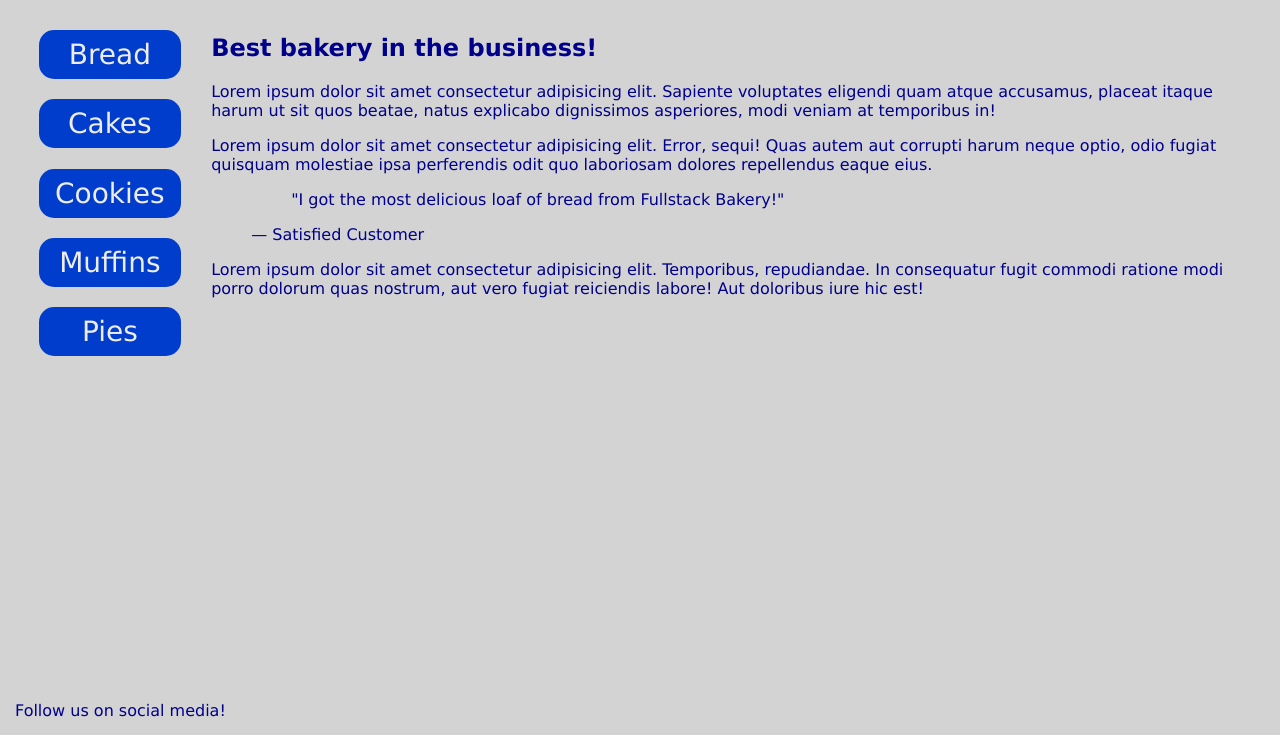
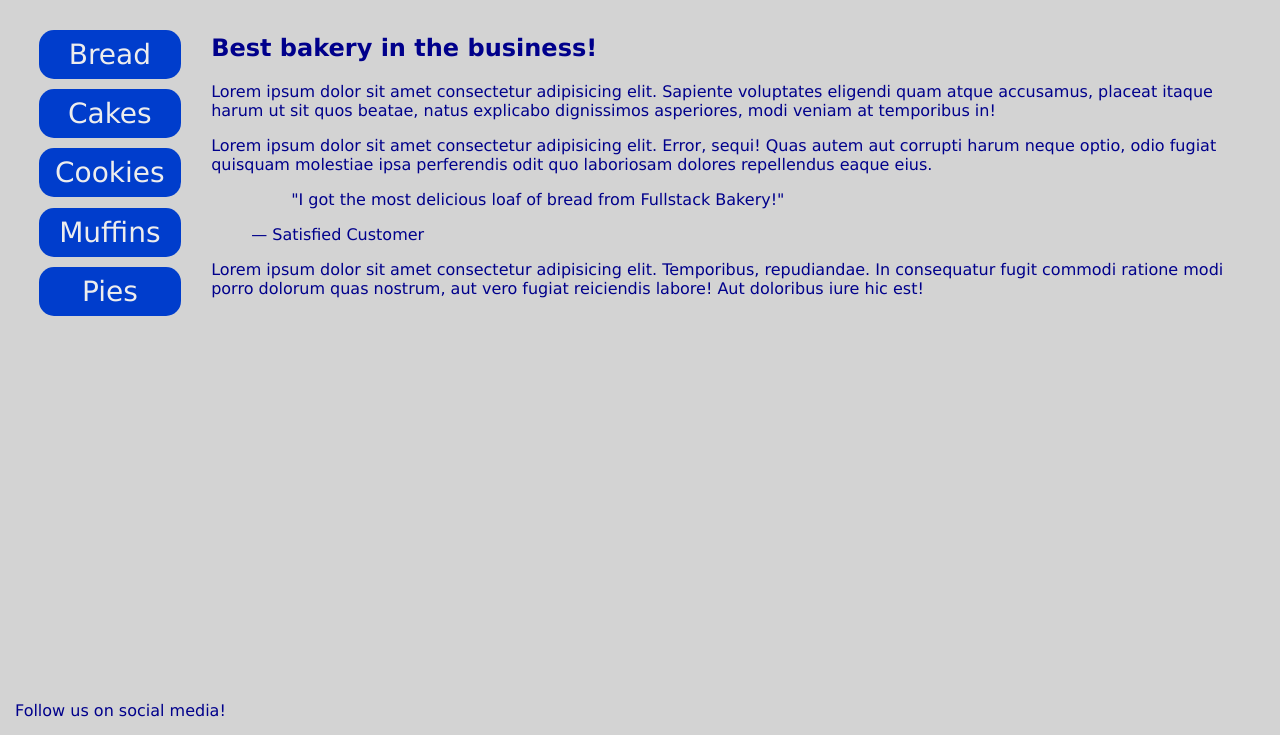
Before and after one commit to torbitj/fullstack-bakery, a plain HTML site: page index.html in a window 1280 px wide. Shown: the part 65-800 px from the top of the page. Drawn offline with Linux system fonts and the light colour scheme.

Commit message:
Update gap spacing

```diff
--- a/assets/css/styles.css
+++ b/assets/css/styles.css
@@ -40,7 +40,7 @@ aside ul {
   flex-direction: column;
   align-items: flex-end;
   list-style-type: none;
-  gap: 2ch;
+  gap: 1ch;
 }
 
 li {
```
